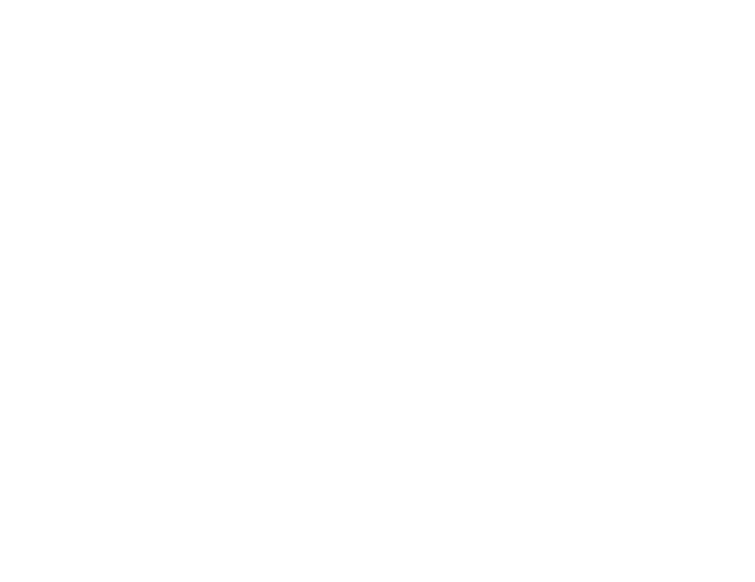
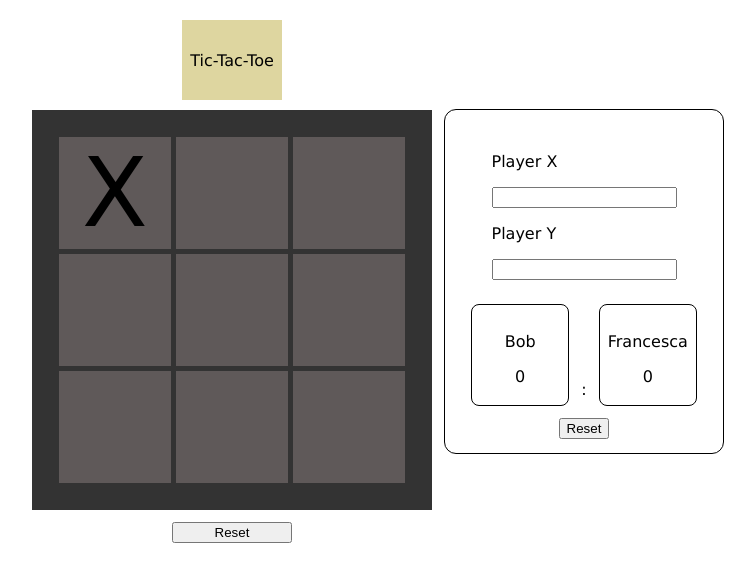
Before and after one commit to KondraShar/Tic-Tac-Toe, a plain HTML site: page index.html in a window 1280 px wide. Shown: the whole page, without its empty margins (262-1017 px from the left). Drawn offline with Linux system fonts and the light colour scheme.

Commit message:
Feat: basic site structure and styling

```diff
--- a/index.html
+++ b/index.html
@@ -3,9 +3,68 @@
 <head>
     <meta charset="UTF-8">
     <meta name="viewport" content="width=device-width, initial-scale=1.0">
+    <link href="./style.css" rel="stylesheet">
+    <script src="./logic.js" defer></script>
     <title>Tic-Tac-Toe</title>
 </head>
 <body>
 
+    <div id="vertical-content">
+
+        <header>
+            <div id="game-title">
+                <p>Tic-Tac-Toe</p>
+            </div>
+            <div id="info-board">
+            </div>
+        </header>
+
+        <main>
+            <div id="gameboard">
+                <div class="tile" id="tile-1">X</div>
+                <div class="tile" id="tile-2"></div>
+                <div class="tile" id="tile-3"></div>
+                <div class="tile" id="tile-4"></div>
+                <div class="tile" id="tile-5"></div>
+                <div class="tile" id="tile-6"></div>
+                <div class="tile" id="tile-7"></div>
+                <div class="tile" id="tile-8"></div>
+                <div class="tile" id="tile-9"></div>
+            </div>
+            <button id="start-reset-game-btn">Reset</button>
+        </main>
+
+    </div>
+
+    <section>
+
+        <div id="player-board">
+            <div id="edit-player-name">
+                <div id="player-x">
+                    <p>Player X</p>
+                    <input>
+                </div>
+                <div id="player-y">
+                    <p>Player Y</p>
+                    <input>
+                </div>
+            </div>
+        </div>
+
+        <div id="score-board-container">
+            <div class="player" id="player-x">
+                <p>Bob</p>
+                <div class="score player-x">0</div>
+            </div>
+            <div id="vs">:</div>
+            <div class="player" id="player-y">
+                <p>Francesca</p>
+            <div class="score player-y">0</div>
+            </div>
+        </div>
+
+        <button id="reset-score-board-btn">Reset</button>
+    </section>
+
 </body>
 </html>
--- a/style.css
+++ b/style.css
@@ -0,0 +1,108 @@
+body {
+    display: flex;
+    flex-direction: row;
+    justify-content: center;
+    align-items: center;
+    gap: 12px;
+    margin: 0;
+    padding: 20px;
+    font-family: 'Futura', Verdana, Geneva, Tahoma, sans-serif;
+}
+
+#vertical-content {
+    display: flex;
+    flex-direction: column;
+    gap: 10px;
+    align-items: center;
+}
+
+#game-title {
+    background-color: #ded6a0;
+    width: 100px;
+    height: 80px;
+    display: flex;
+    justify-content: center;
+    align-items: center;
+}
+
+main {
+    display: flex;
+    flex-direction: column;
+    gap: 12px;
+    align-items: center;
+}
+
+#gameboard {
+    width: 400px;
+    height: 400px;
+    background-color: #6a5fb0;
+    display: grid;
+    grid-template-columns: repeat(3, 28%);
+    grid-template-rows: repeat(3, 28%);
+    gap: 5px;
+    background: #333;
+    justify-content: center;
+    align-content: center;
+}
+
+.tile {
+    background-color: #5f5959;
+    display: flex;
+    flex-direction: column;
+    justify-content: center;
+    align-items: center;
+    font-size: 6rem;
+}
+
+#start-reset-game-btn {
+    width: 30%;
+}
+
+
+section {
+    min-width: 250px;
+    border: 1px solid black;
+    border-radius: 12px;
+    display: flex;
+    flex-direction: column;
+    padding: 14px;
+    justify-content: center;
+    align-items: center;
+}
+
+#player-board {
+    padding: 12px;
+}
+
+
+#score-board-container {
+    display: flex;
+    flex-direction: row;
+    justify-content: center;
+    align-items: end;
+    gap: 12px;
+    padding: 12px;
+}
+
+.player {
+    min-width: 50%;
+    height: 80px;
+    padding: 6px;
+    padding-bottom: 14px;
+    border: 1px solid black;
+    border-radius: 8px;
+    display: flex;
+    flex-direction: column;
+    justify-content: center;
+    align-items: center;
+}
+
+.score {
+    display: flex;
+    justify-content: center;
+    align-items: center;
+}
+
+#vs {
+    padding-bottom: 7px;
+}
```
